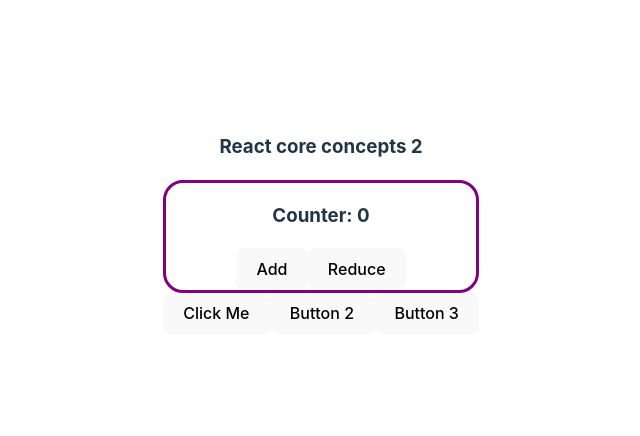
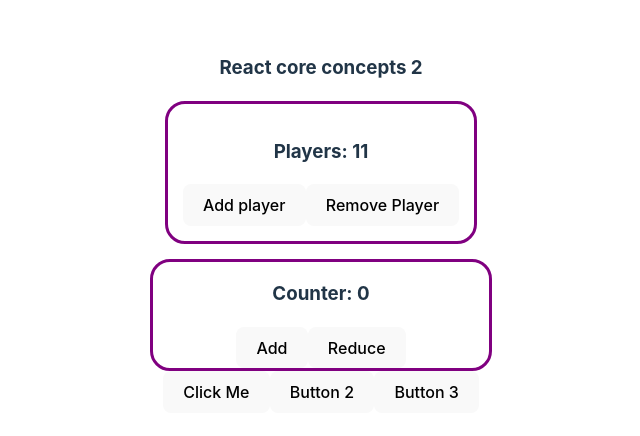
Before and after one commit to tuhin92/explore-react-core-concept-part-2, a React (Vite) app: page / in a window 1280 px wide. Shown: the part 176-612 px from the top of the page, without its empty margins (319-959 px from the left). Built offline with nearby package versions, Linux system fonts and the light colour scheme.

Commit message:
Understand The Concept Of UseState And React Hooks

```diff
--- a/src/App.jsx
+++ b/src/App.jsx
@@ -1,5 +1,6 @@
 import './App.css'
 import Counter from './Counter';
+import Team from './Team';
 
 function App() {
 
@@ -15,6 +16,7 @@
   return (
     <>
       <h3>React core concepts 2</h3>
+      <Team></Team>
       <Counter></Counter>
 
       <button onClick={handleClick}>Click Me</button>
--- /dev/null
+++ b/src/Team.jsx
@@ -0,0 +1,34 @@
+import { useState } from "react"
+
+export default function Team(){
+    const [team, setTeam] = useState(11);
+
+
+    // add players
+    const handleAdd = () =>{
+        const newTeam = team + 1;
+        setTeam(newTeam);
+    }
+
+    // remove players
+    const handleRemove = () =>{
+        const newTeam = team - 1;
+        setTeam(newTeam);
+    }
+
+
+
+    const teamStyle = {
+        border: '3px solid purple',
+        margin: '15px',
+        padding: '15px',
+        borderRadius: '20px',
+    }
+    return(
+        <div style={teamStyle}>
+            <h3>Players: {team}</h3>
+            <button onClick={handleAdd}>Add player</button>
+            <button onClick={handleRemove}>Remove Player</button>
+        </div>
+    )
+}
```
